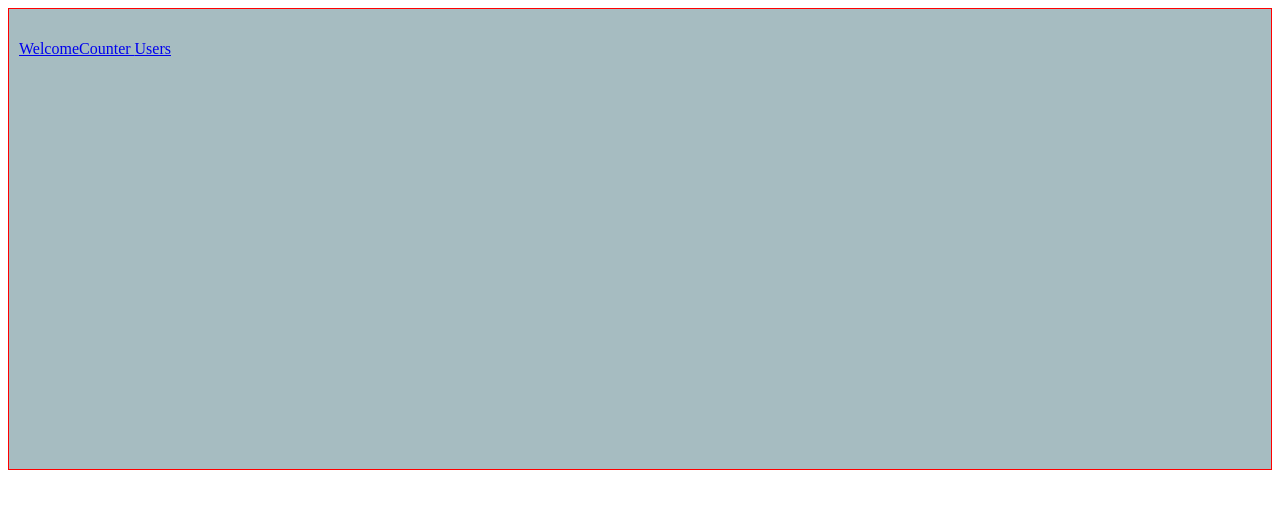
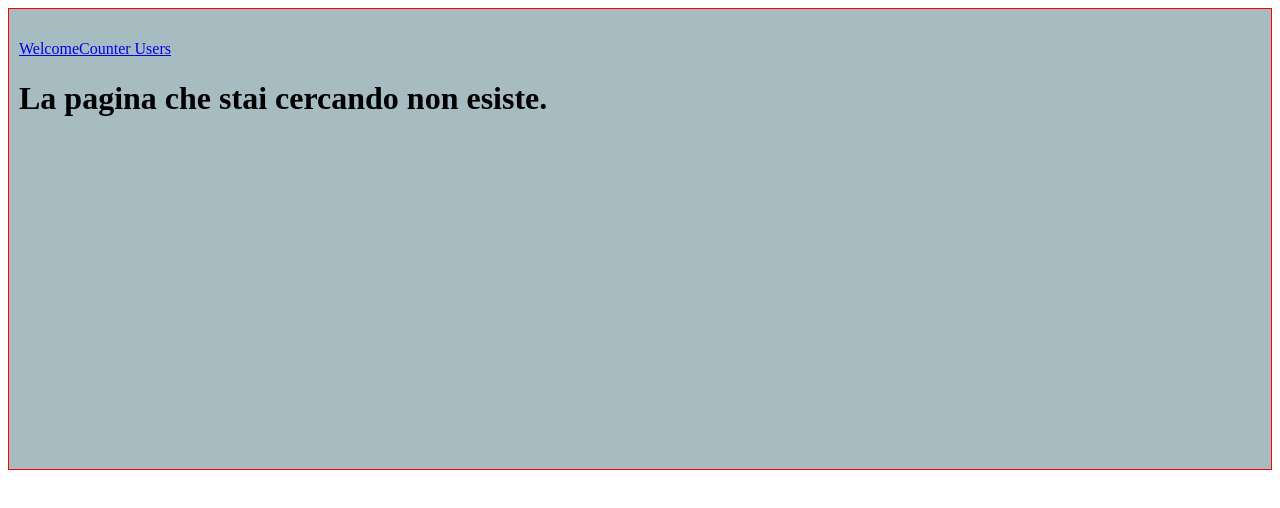
Before and after one commit to Katilina88/DevelhopeReact, a React (Create React App) app in the folder my-app/: page / in a window 1280 px wide. Shown: the top 508 px of the page. Built offline with nearby package versions, Linux system fonts and the light colour scheme.

Commit message:
aggiunto esercizio React-Router-05

```diff
--- a/my-app/src/App.js
+++ b/my-app/src/App.js
@@ -16,6 +16,7 @@ function App() {
         <Route path="/welcome" element={<Welcome1 name={"Caterina"} />} />
         <Route path="/counter1" element={<Counter1 /> } />
         <Route path="/users/:username" element={<ShowGithubUser />} />
+        <Route path="*" element={<h1>La pagina che stai cercando non esiste.</h1>} />
       </Routes>
     </ Container>
   );
```
